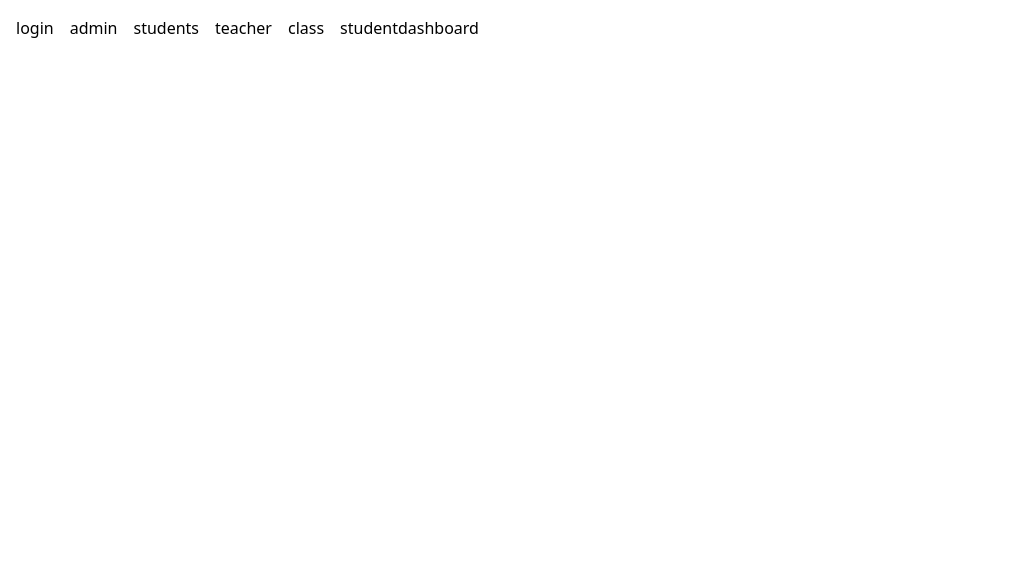
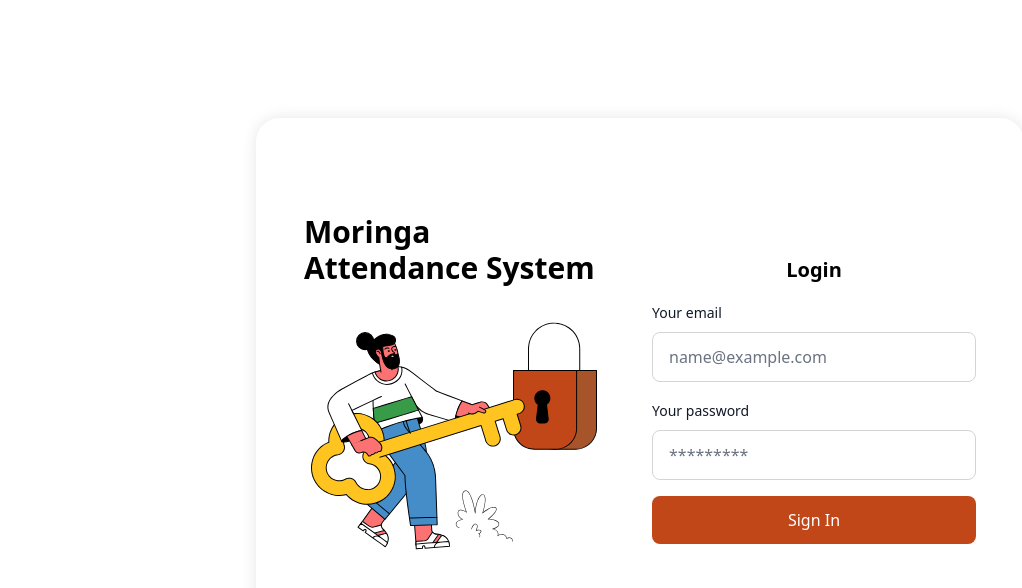
Before and after one commit to shaddybett/ATFE, a React (Create React App) app: page / in a window 1280 px wide. Shown: the top 588 px of the page, without its empty margins (0-1022 px from the left). Built offline with nearby package versions, Linux system fonts and the light colour scheme; no server answers.

Commit message:
update App.js

```diff
--- a/src/App.js
+++ b/src/App.js
@@ -24,8 +24,7 @@ function App() {
       <UserProvider>
 
         <Routes>
-              <Route path='/' element={<StudentDashboard />}/>
-              <Route path='/login' element={<Login />} />
+              <Route path='/' element={<Login />}/>
               <Route path='/admin' element={<AdminDashboard />} />
               <Route path='/teacher' element={<TeacherDashboard />} />
               <Route path='/students' element={<StudentsPage/>} />
```
